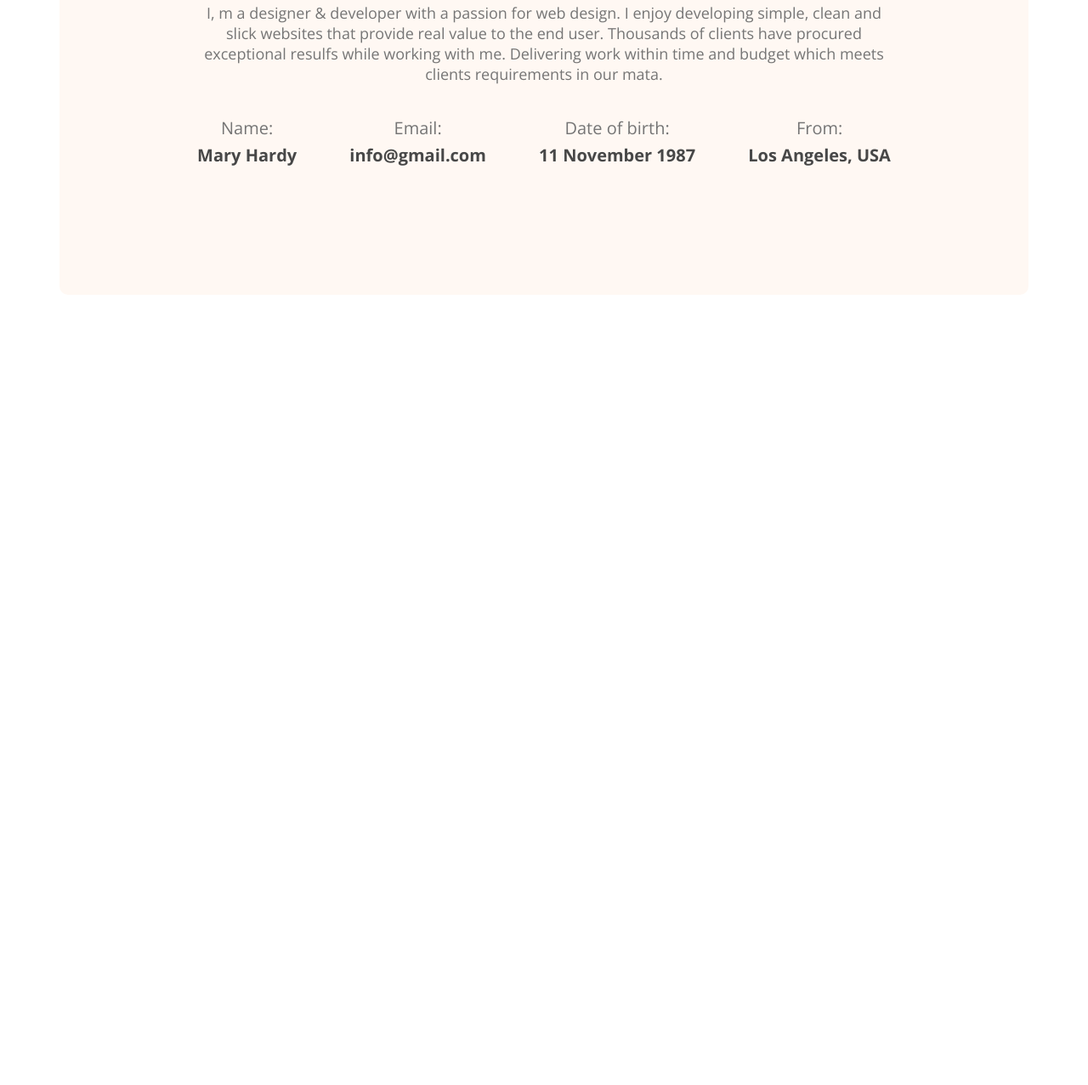
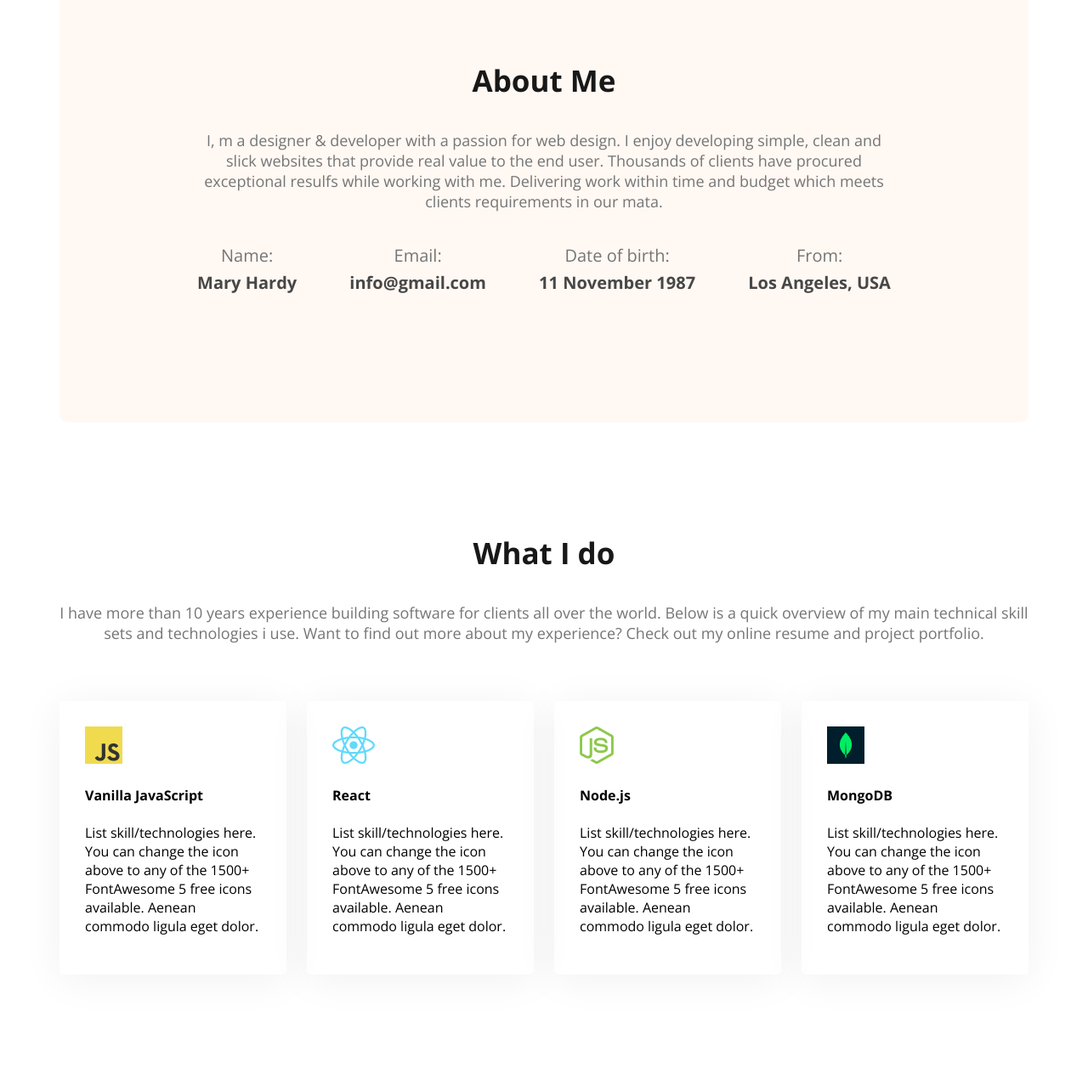
Before and after one commit to RakibulIslam-git/web-dev-protfolio, a plain HTML site: page index.html in a window 1280 px wide. Shown: the part 1257-2534 px from the top of the page at 85% size. Before the commit the page ends 1625 px from the top, so only its background shows below. Drawn offline with nearby package versions, Linux system fonts and the light colour scheme.

Commit message:
added a section what i do

```diff
--- a/index.html
+++ b/index.html
@@ -66,6 +66,36 @@
 
         </section>
 
+        <section class="skills">
+            <h3 class="section-title text-center">What I do</h3>
+            <p  class="section-description text-center">I have more than 10 years experience building software for clients all over the world. Below is a quick overview of my main technical skill sets and technologies i use. Want to find out more about my experience? Check out my online resume and project portfolio.</p>
+
+            <div class="skill-container">
+                <!-- .skill*4>img+h4.skill-title+p.skill-description -->
+                 <div class="skill">
+                    <img src="images/icons/js.png" alt="">
+                    <h4 class="skill-title">Vanilla JavaScript</h4>
+                    <p class="skill-description">List skill/technologies here. You can change the icon above to any of the 1500+ FontAwesome 5 free icons available. Aenean commodo ligula eget dolor.</p>
+                 </div>
+                 <div class="skill">
+                    <img src="images/icons/react.png" alt="">
+                    <h4 class="skill-title">React</h4>
+                    <p class="skill-description">List skill/technologies here. You can change the icon above to any of the 1500+ FontAwesome 5 free icons available. Aenean commodo ligula eget dolor.</p>
+                 </div>
+                 <div class="skill">
+                    <img src="images/icons/nodejs.png" alt="">
+                    <h4 class="skill-title">Node.js</h4>
+                    <p class="skill-description">List skill/technologies here. You can change the icon above to any of the 1500+ FontAwesome 5 free icons available. Aenean commodo ligula eget dolor.</p>
+                 </div>
+                 <div class="skill">
+                    <img src="images/icons/mongo.png" alt="">
+                    <h4 class="skill-title">MongoDB</h4>
+                    <p class="skill-description">List skill/technologies here. You can change the icon above to any of the 1500+ FontAwesome 5 free icons available. Aenean commodo ligula eget dolor.</p>
+                 </div>
+            </div>
+
+        </section>
+
     </main>
     <footer>
 
--- a/styles/protfolio.css
+++ b/styles/protfolio.css
@@ -103,7 +103,7 @@ main{
     margin: 0px auto;
 }
 
-/* Section-part */
+/* Section-part1 */
 .section-title{
     font-weight: bold;
     font-size: 35;
@@ -139,3 +139,32 @@ main{
     margin-top: 5px;
 
 }
+/* Section Part2 */
+.section-title{
+    margin-top: 130px;
+    font-weight: bold;
+    font-size: 35px;
+    color: #181818;
+}
+.section-description{
+    font-size: 18px;
+    color: #757575;
+
+}
+.text-center{
+    text-align: center;
+}
+
+.skill{
+    /* text-align: center; */
+    margin-top: 50px;
+    margin-bottom: 130px;
+    border-radius: 5px;
+    padding: 30px;
+    box-shadow: 0px 6px 50px 0px rgba(0, 0, 0, 0.06);
+}
+.skill-container{
+    display: flex;
+    gap: 24px;
+
+}
```
